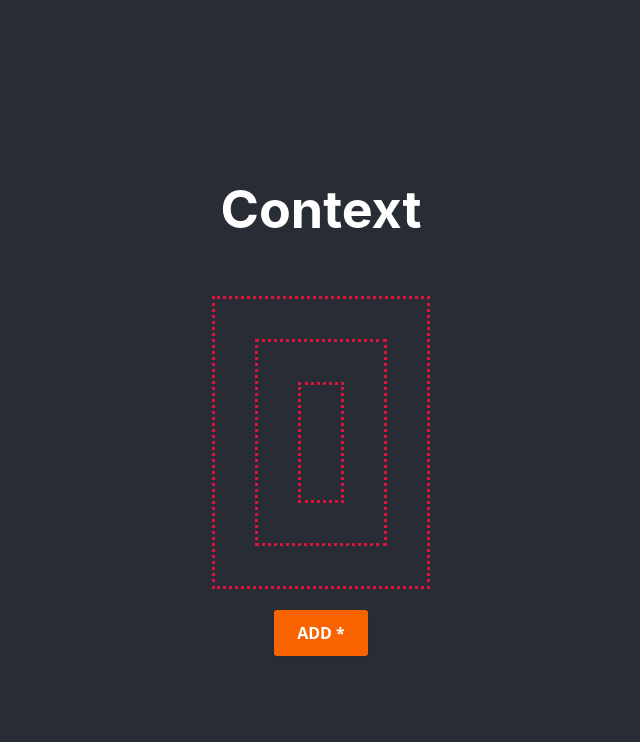
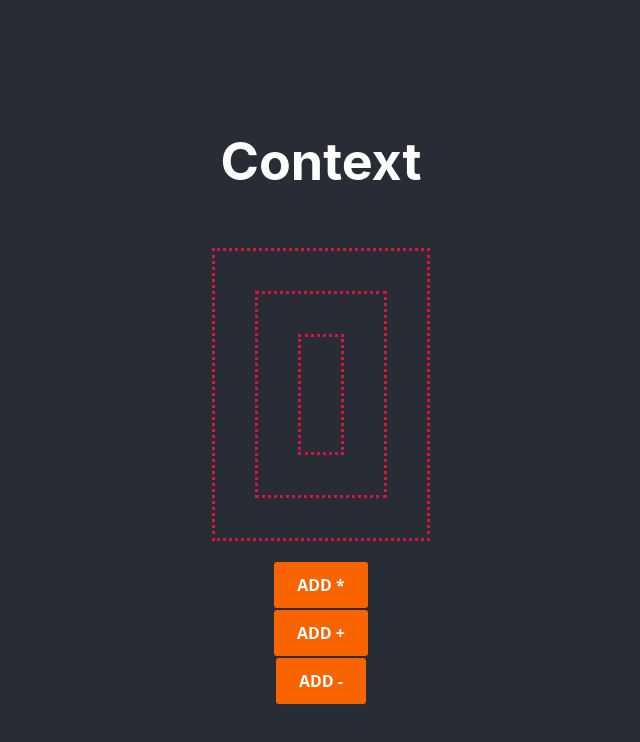
Before and after one commit to A-Kija/drontai, a React (Create React App) app in the folder r1/: page / in a window 1280 px wide. Shown: the top 742 px of the page, without its empty margins (319-959 px from the left). Built offline with nearby package versions, Linux system fonts and the light colour scheme.

Commit message:
all context

```diff
--- a/r1/src/App.jsx
+++ b/r1/src/App.jsx
@@ -1,18 +1,28 @@
 import { useState } from 'react';
 import './App.scss';
+import DataPlus from './Components/012/DataPlus';
 import L1 from './Components/012/L1';
 
 function App() {
 
     const [stars, setStars] = useState('');
+    const [pluses, setPluses] = useState('');
+    const [minuses, setMinuses] = useState('');
 
     return (
         <div className="App">
+            <DataPlus.Provider value={{
+                pluses,
+                minuses
+            }}>
             <header className="App-header">
                 <h1>Context</h1>
                 <L1 stars={stars} />
                 <button onClick={() => setStars(s => s + '*')}>ADD *</button>
+                <button onClick={() => setPluses(s => s + '+')}>ADD +</button>
+                <button onClick={() => setMinuses(s => s + '-')}>ADD -</button>
             </header>
+            </DataPlus.Provider>
         </div>
     );
 }
--- /dev/null
+++ b/r1/src/Components/012/DataPlus.jsx
@@ -0,0 +1,6 @@
+import { createContext } from 'react';
+
+const DataPlus = createContext();
+
+
+export default DataPlus;
--- a/r1/src/Components/012/L1.jsx
+++ b/r1/src/Components/012/L1.jsx
@@ -1,10 +1,10 @@
 import L2 from "./L2";
 
-function L1({stars}) {
+function L1({ stars }) {
 
     return (
         <div className="star">
-        <L2 stars={stars} />
+            <L2 stars={stars} />
         </div>
     )
 }
--- a/r1/src/Components/012/L2.jsx
+++ b/r1/src/Components/012/L2.jsx
@@ -1,10 +1,15 @@
+import { useContext } from "react";
+import DataPlus from "./DataPlus";
 import L3 from "./L3";
 
-function L2({stars}) {
+function L2({ stars }) {
+
+    const { minuses } = useContext(DataPlus);
 
     return (
         <div className="star">
-        <L3 stars={stars} />
+            <h2>{minuses}</h2>
+            <L3 stars={stars} />
         </div>
     )
 }
--- a/r1/src/Components/012/L3.jsx
+++ b/r1/src/Components/012/L3.jsx
@@ -1,8 +1,15 @@
-function L3({stars}) {
+import { useContext } from "react";
+import DataPlus from "./DataPlus";
+
+function L3({ stars }) {
+
+    const { pluses, minuses } = useContext(DataPlus);
 
     return (
         <div className="star">
-        <h2>{stars}</h2>
+            <h2>{stars}</h2>
+            <h2>{pluses}</h2>
+            <h2>{minuses}</h2>
         </div>
     )
 }
```
